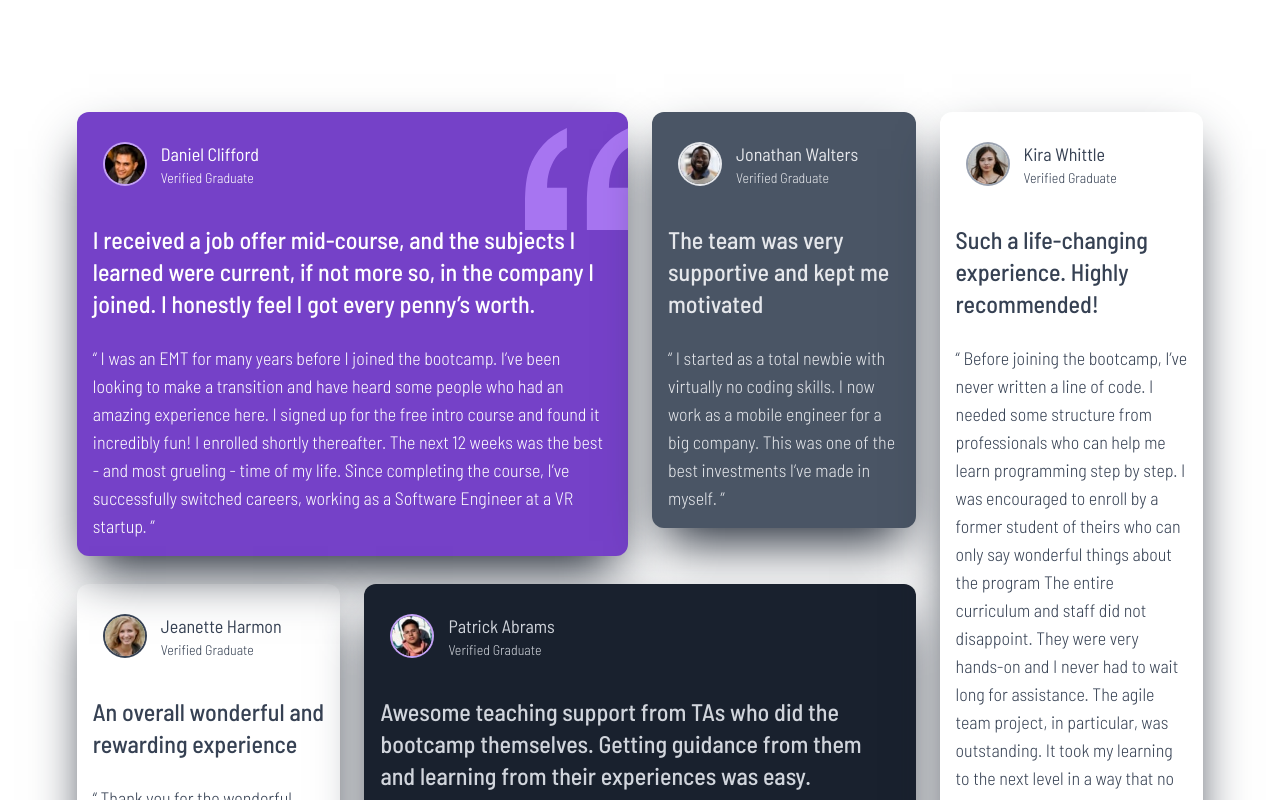
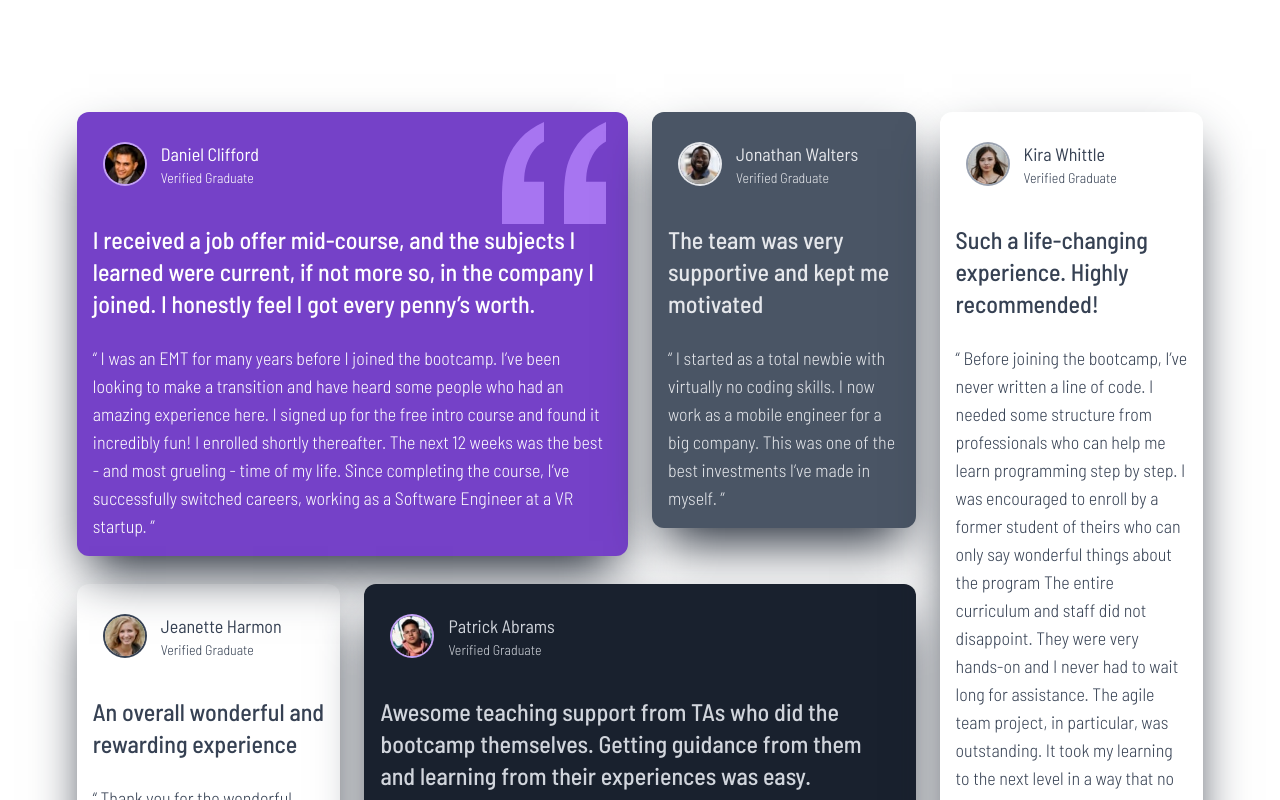
Before and after one commit to akshay-ken/novice-project-05, a React (Vite) app: page / in a window 1280 px wide. Shown: the top 800 px of the page. Built offline with nearby package versions, Linux system fonts and the light colour scheme.

Commit message:
style: added grid layout with bg img

```diff
--- a/src/components/Card.jsx
+++ b/src/components/Card.jsx
@@ -2,7 +2,7 @@ import clsx from "clsx";
 
 export function Card({ name, title, overview, description, imgAvtar }) {
   const cardChanges = clsx({
-    "bg-Purple-500 text-white md:col-span-2 md:max-w-full bg-[url('./assets/images/bg-pattern-quotation.svg')] bg-no-repeat bg-[position:15rem_1rem] md:bg-[position:28rem_1rem] ":
+    "bg-Purple-500 text-white md:col-span-2 md:max-w-full bg-[url('./assets/images/bg-pattern-quotation.svg')] bg-no-repeat bg-[position:95%_3%] ":
       name == "Daniel Clifford",
     "bg-gray-600 text-gray-200 ": name == "Jonathan Walters",
     "text-gray-700": name == "Jeanette Harmon",
```
